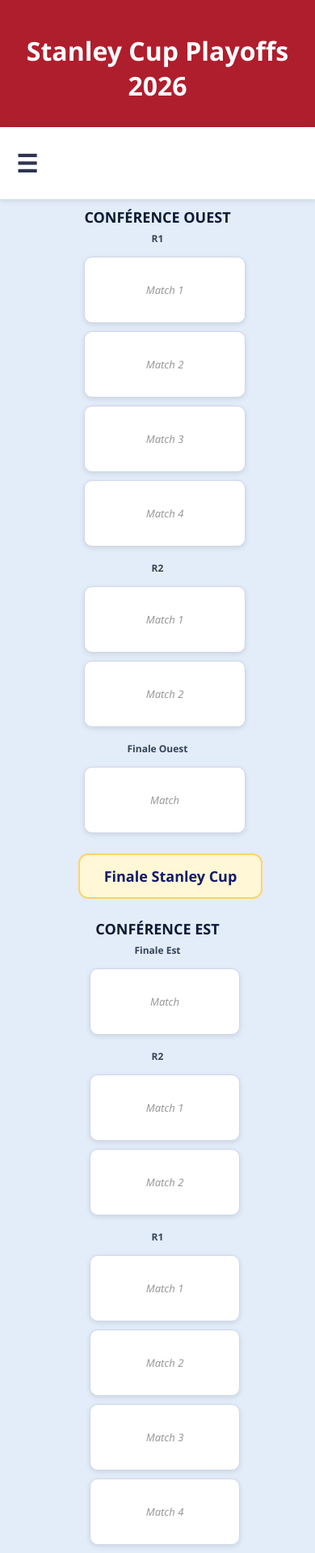
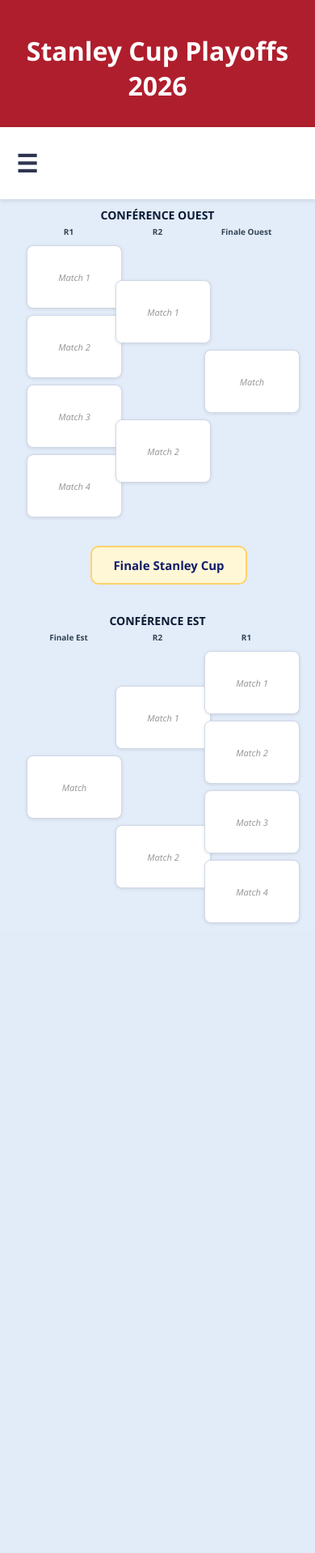
Before and after one commit to Thanthan77/Dashboard_Canadiens, a PHP site: page /html/playoff.html in a window 390 px wide. Shown: the whole page at 81% size. After the commit the page ends 1141 px from the top, so only its background shows below. Run offline with PHP 8.4, Linux system fonts and the light colour scheme.

Commit message:
test #2 css mobile

```diff
--- a/css/playoff.css
+++ b/css/playoff.css
@@ -112,70 +112,68 @@
     display: flex;
     flex-direction: column;
     align-items: center;
-    gap: 25px;
+    gap: 35px;
     padding: 10px 0;
   }
 
-  /* Mini-arbre Ouest / Est */
+  /* Mini-arbres horizontaux */
   .west,
   .east {
+    display: grid;
+    grid-template-columns: repeat(3, minmax(90px, 1fr));
+    gap: 10px;
+    justify-items: center;
+    width: 100%;
+    max-width: 320px; /* largeur max d’un mini-arbre */
+  }
+
+  /* Colonnes de rounds */
+  .round-col {
     display: flex;
     flex-direction: column;
-    align-items: center;
-    gap: 18px;
-    width: 100%;
-  }
-
-  /* Chaque round devient une colonne verticale */
-  .round-col {
-    width: 100%;
-    max-width: 200px; /* largeur mini-arbre */
-    display: flex;
-    flex-direction: column;
-    gap: 10px;
+    gap: 8px;
     align-items: center;
   }
 
-  /* CASE = MATCH (mini) */
+  /* case = match */
   .match-box {
     width: 100%;
-    max-width: 200px;
-    min-width: 150px;
-    padding: 10px 8px;
+    max-width: 120px;
+    min-width: 90px;
+    padding: 8px 6px;
 
     background: #ffffff;
-    border-radius: 10px;
+    border-radius: 8px;
     border: 1px solid #d0d8e8;
 
-    display: flex;
-    flex-direction: column;
-    justify-content: center;
-    align-items: center;
-
-    font-size: 13px;
+    font-size: 11px;
     text-align: center;
-    box-shadow: 0 2px 6px rgba(0, 0, 0, 0.1);
+    box-shadow: 0 1px 4px rgba(0, 0, 0, 0.1);
   }
 
-  /* Titres */
+  /* Titres mini */
   .conf-title {
-    font-size: 18px;
-    margin-bottom: 6px;
+    font-size: 14px;
+    margin-bottom: 4px;
     text-align: center;
   }
 
   .round-title {
-    font-size: 12px;
-    margin-bottom: 4px;
+    font-size: 10px;
+    margin-bottom: 2px;
     text-align: center;
   }
 
-  /* Finale au centre (taille normale) */
+  /* Finale au centre */
   .stanley-final {
     width: 100%;
-    max-width: 240px;
-    padding: 14px;
-    font-size: 18px;
+    max-width: 180px;
+    padding: 12px;
+    font-size: 15px;
     text-align: center;
+
+    background: #fff7d6;
+    border-radius: 10px;
+    border: 2px solid #ffd36b;
   }
 }
```
